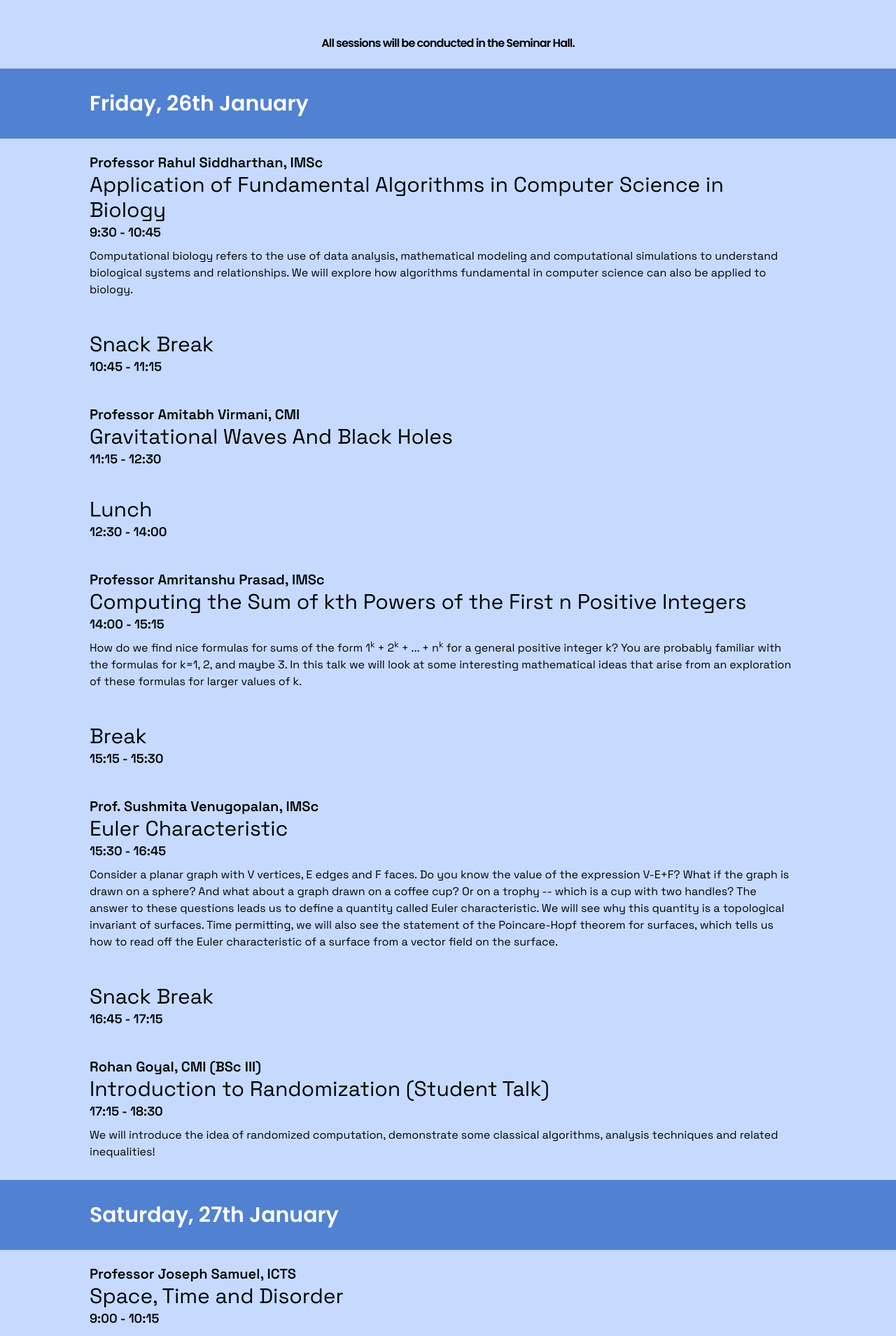
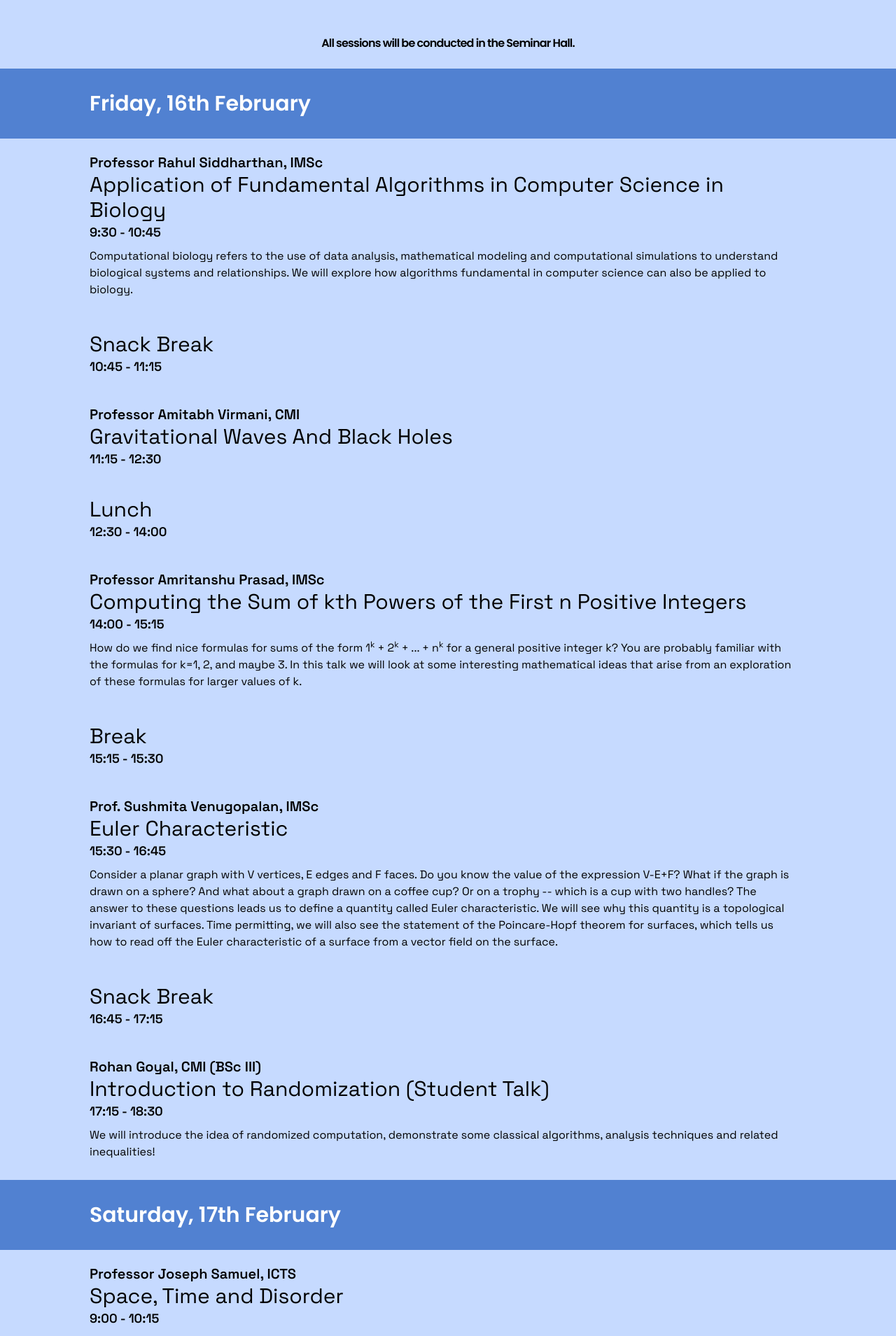
Before and after one commit to Tessellate-CMI/tessellate-frontend, a SvelteKit app: page /stems/schedule in a window 1280 px wide. Shown: the part 220-2129 px from the top of the page at 70% size. Built offline with nearby package versions, Linux system fonts and the light colour scheme; a web font is replaced by a local one.

Commit message:
fix: fixed STEMS Camp dates

```diff
--- a/src/routes/stems/schedule/+page.svelte
+++ b/src/routes/stems/schedule/+page.svelte
@@ -24,7 +24,7 @@
     <div class="font-sans">
         <div class="bg-second-blue p-8 text-white">
             <div class="mx-auto w-full max-w-screen-lg">
-                <h1 class="font-heading text-3xl font-semibold">Friday, 26th January</h1>
+                <h1 class="font-heading text-3xl font-semibold">Friday, 16th February</h1>
             </div>
         </div>
         <div class="bg-main-blue text-black">
@@ -40,7 +40,7 @@
     <div class="font-sans">
         <div class="bg-second-blue p-8 text-white">
             <div class="mx-auto w-full max-w-screen-lg">
-                <h1 class="font-heading text-3xl font-semibold">Saturday, 27th January</h1>
+                <h1 class="font-heading text-3xl font-semibold">Saturday, 17th February</h1>
             </div>
         </div>
         <div class="bg-main-blue text-black">
@@ -56,7 +56,7 @@
     <div class="font-sans">
         <div class="bg-second-blue p-5 text-white">
             <div class="mx-auto w-full max-w-screen-lg">
-                <h1 class="font-heading text-3xl font-semibold">Sunday, 28th January</h1>
+                <h1 class="font-heading text-3xl font-semibold">Sunday, 18th February</h1>
             </div>
         </div>
         <div class="bg-main-blue text-black">
```
